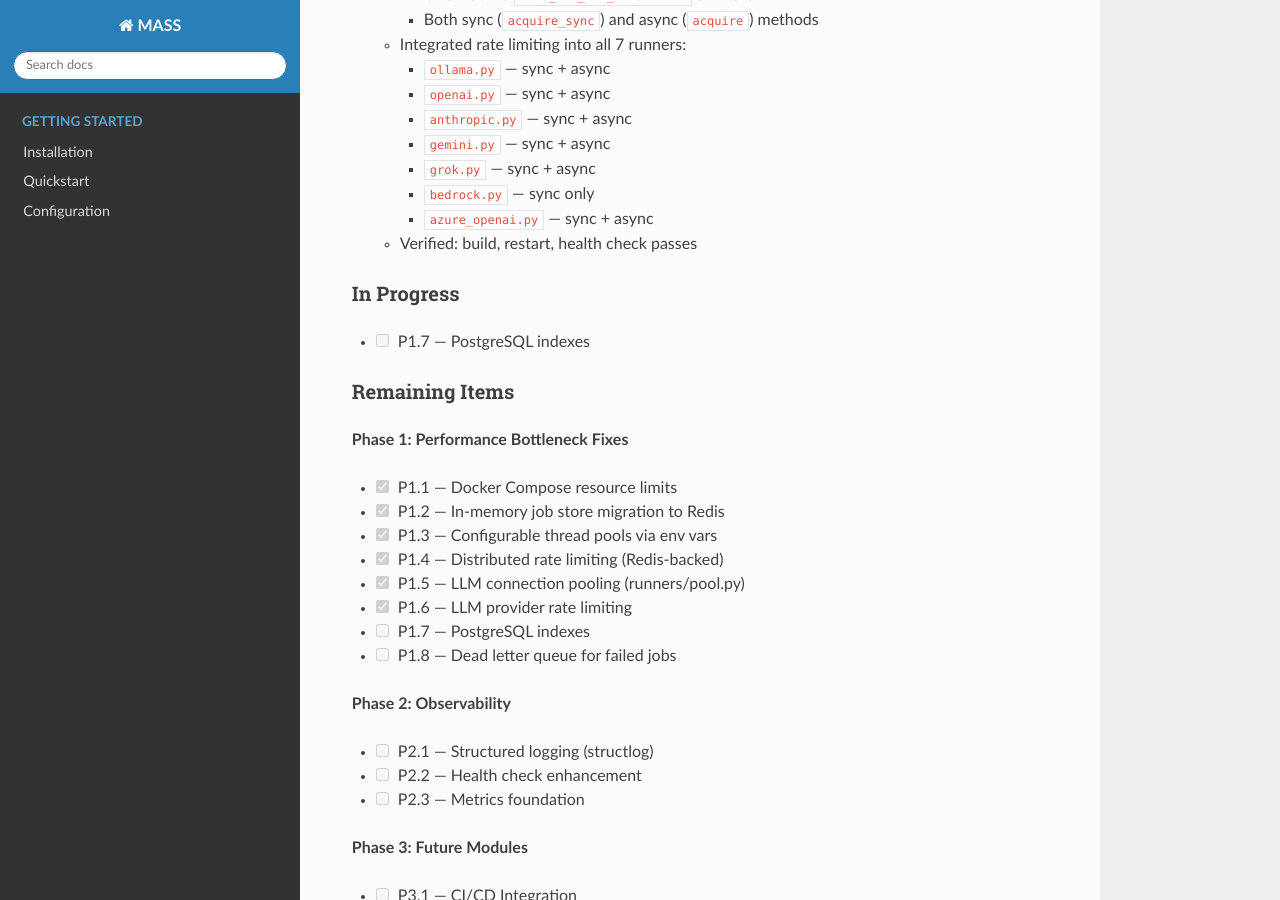
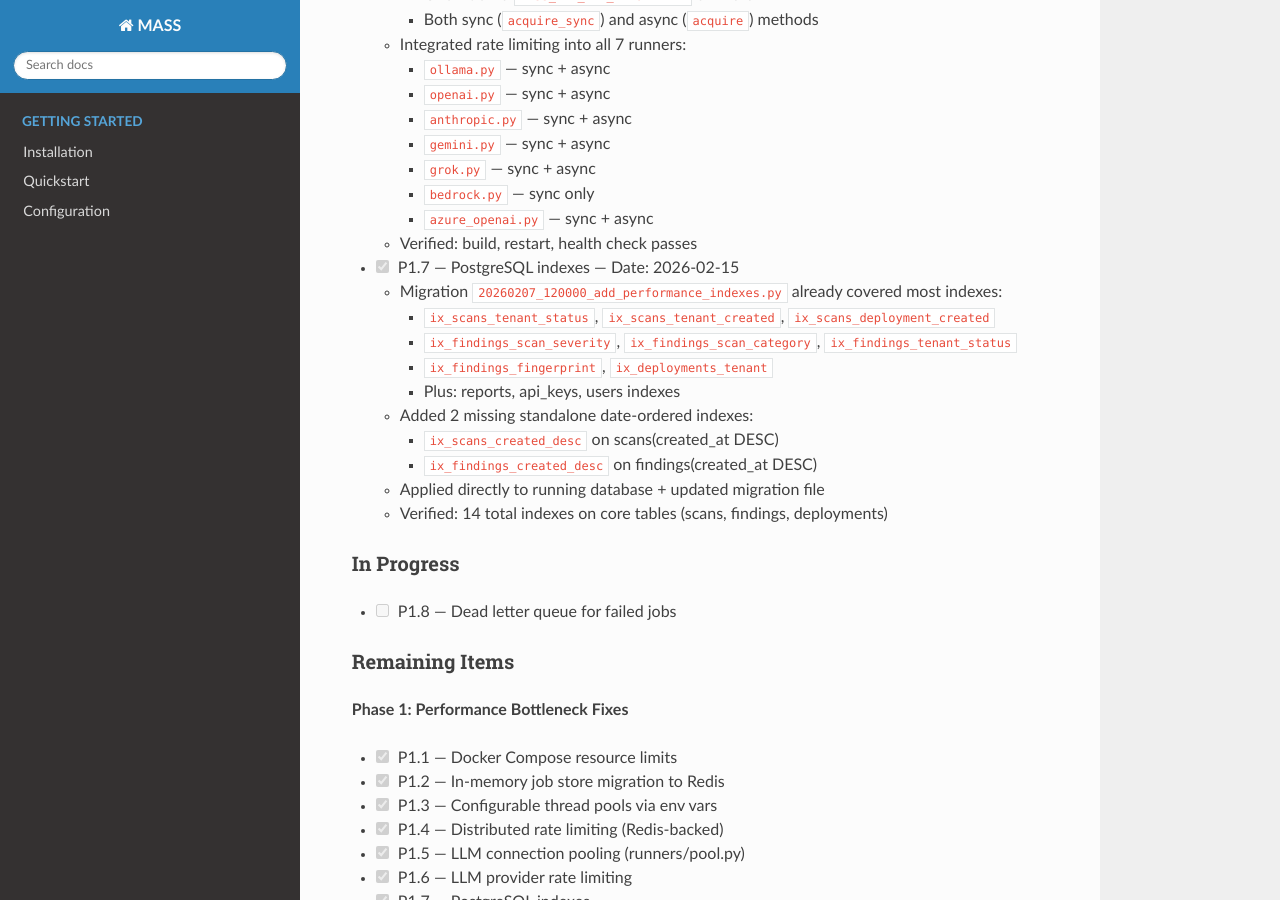
Before and after one commit to r33n3/MASS, a Sphinx documentation site: the page built from docs/architecture/PROGRESS.md, in a window 1280 px wide and 900 px high, scrolled down 1651 px. Built offline with Sphinx 7.4.7 and the Read the Docs theme 3.1.0, drawn with Linux system fonts in a browser that asks for light colours; pages that are not in the unit, such as notebooks, are missing from menus; some of the changed text lies outside the part shown.

Commit message:
perf: Add remaining PostgreSQL performance indexes (P1.7)
Add ix_scans_created_desc and ix_findings_created_desc for standalone
date-ordered queries. Update migration file to include these indexes.
All 14 indexes from architecture spec now in place.

Co-Authored-By: Claude Opus 4.6 <noreply@anthropic.com>

```diff
--- a/docs/architecture/PROGRESS.md
+++ b/docs/architecture/PROGRESS.md
@@ -1,8 +1,8 @@
 # Architecture Implementation Progress
 
 ## Current Phase: Phase 1 — Performance Bottleneck Fixes
-## Current Item: P1.7 — PostgreSQL indexes
-## Overall: 6/19 items complete
+## Current Item: P1.8 — Dead letter queue for failed jobs
+## Overall: 7/19 items complete
 
 ### Completed Items
 - [x] P1.1 — Docker Compose resource limits — Date: 2026-02-15
@@ -67,8 +67,20 @@
     - `azure_openai.py` — sync + async
   - Verified: build, restart, health check passes
 
+- [x] P1.7 — PostgreSQL indexes — Date: 2026-02-15
+  - Migration `20260207_120000_add_performance_indexes.py` already covered most indexes:
+    - `ix_scans_tenant_status`, `ix_scans_tenant_created`, `ix_scans_deployment_created`
+    - `ix_findings_scan_severity`, `ix_findings_scan_category`, `ix_findings_tenant_status`
+    - `ix_findings_fingerprint`, `ix_deployments_tenant`
+    - Plus: reports, api_keys, users indexes
+  - Added 2 missing standalone date-ordered indexes:
+    - `ix_scans_created_desc` on scans(created_at DESC)
+    - `ix_findings_created_desc` on findings(created_at DESC)
+  - Applied directly to running database + updated migration file
+  - Verified: 14 total indexes on core tables (scans, findings, deployments)
+
 ### In Progress
-- [ ] P1.7 — PostgreSQL indexes
+- [ ] P1.8 — Dead letter queue for failed jobs
 
 ### Remaining Items
 
@@ -79,7 +91,7 @@
 - [x] P1.4 — Distributed rate limiting (Redis-backed)
 - [x] P1.5 — LLM connection pooling (runners/pool.py)
 - [x] P1.6 — LLM provider rate limiting
-- [ ] P1.7 — PostgreSQL indexes
+- [x] P1.7 — PostgreSQL indexes
 - [ ] P1.8 — Dead letter queue for failed jobs
 
 **Phase 2: Observability**
```
Also changed, not shown: 1 other file.
